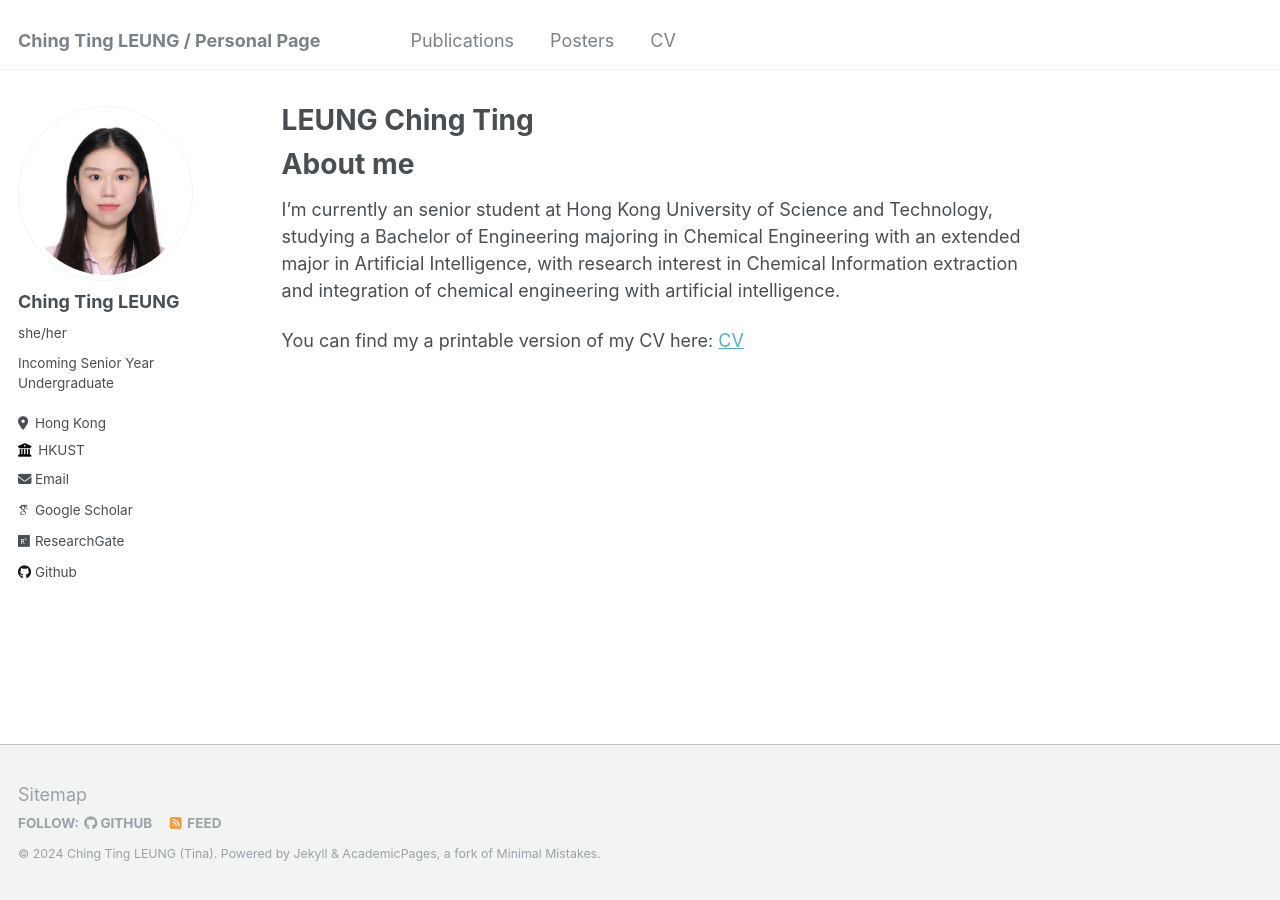
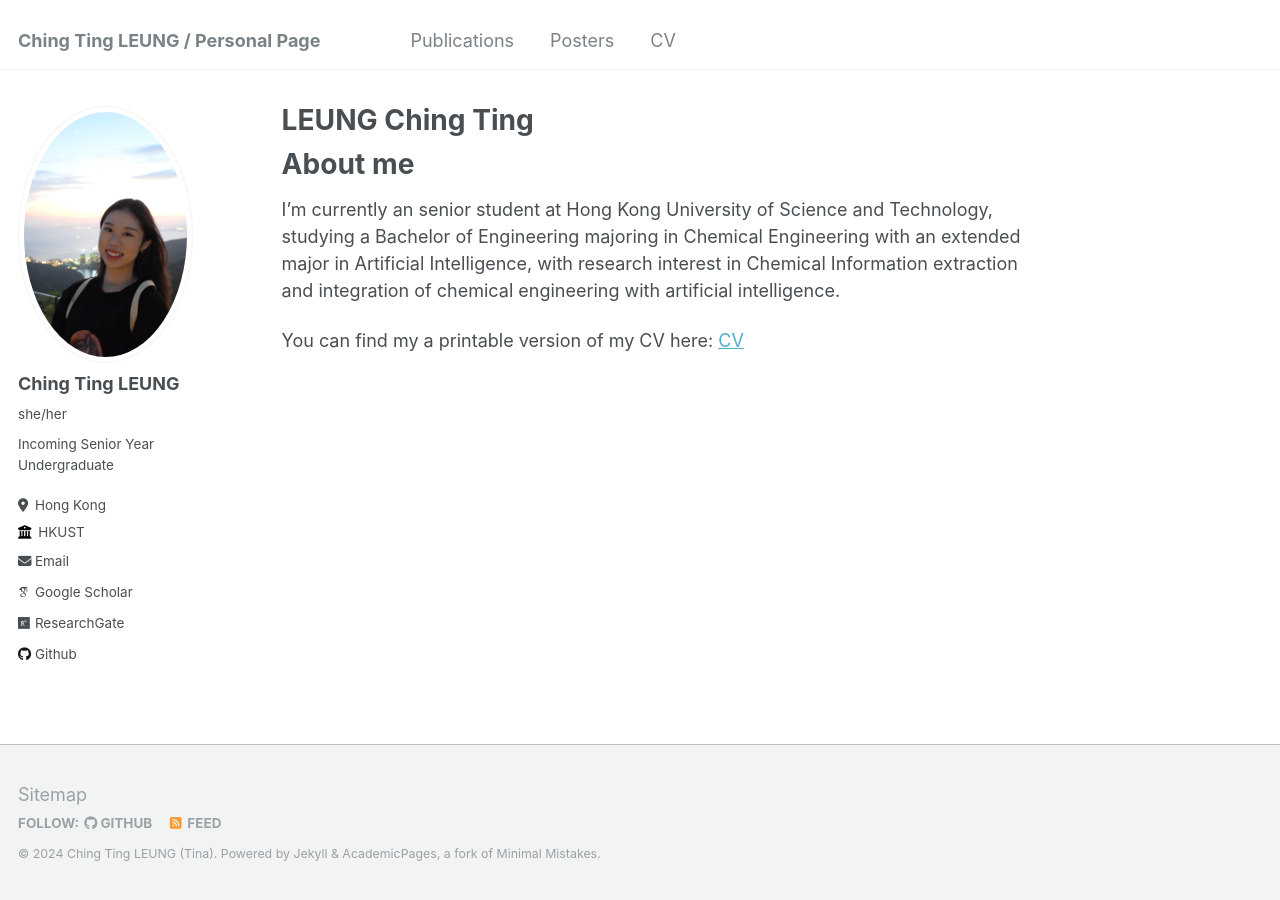
Before and after one commit to ting2025/ting2025.github.io, a Jekyll site: the page built from _pages/about.md, in a window 1280 px wide. Built offline with Jekyll 4.4.1, drawn with Linux system fonts in a browser that asks for light colours; some web fonts are replaced.

Commit message:
Update _config.yml

```diff
--- a/_config.yml
+++ b/_config.yml
@@ -21,7 +21,7 @@ repository               : "ting2025/ting2025.github.io"
 #               Additional customization can be done by editing /_includes/author-profile.html
 author:
   # Biographic information
-  avatar           : "../images/Retouched photo copy.png"
+  avatar           : "../images/22240889-E76E-47AA-819F-C0C168B21658.JPG"
   name             : "Ching Ting LEUNG"
   pronouns         : "she/her"
   bio              : "Incoming Senior Year Undergraduate"
```
